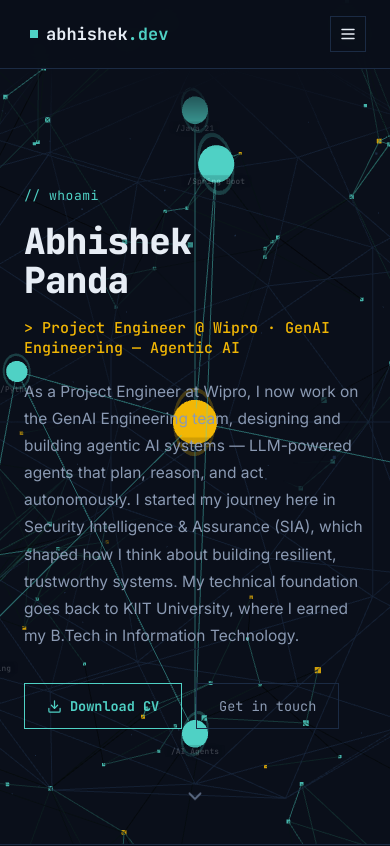
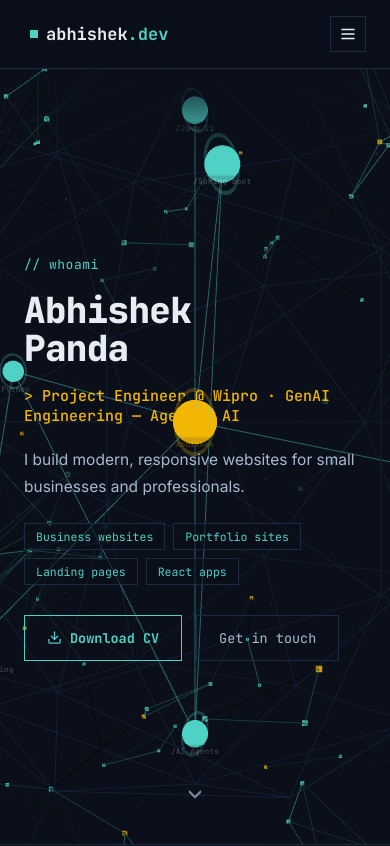
Before and after one commit to abhishekpanda2003/My-Portfolio, a React (Vite) app: page / in a window 390 px wide. Shown: the top 846 px of the page. Built offline with nearby package versions, Linux system fonts and the light colour scheme.

Commit message:
Patch Update

```diff
--- a/src/App.jsx
+++ b/src/App.jsx
@@ -1,13 +1,12 @@
 import { useEffect, useRef, useState } from "react";
 import * as THREE from "three";
 import {
-  Mail, Phone, Instagram, Linkedin, Twitter, MessageCircle,
+  Mail, Instagram, Linkedin, Twitter,
   Menu, X, Download, ChevronDown, GraduationCap, Briefcase,
 } from "lucide-react";
 
 import { C, MONO, SANS, HEADER_H, FONT_IMPORT } from "./theme";
 import { ErrorBoundary, TiltCard, Reveal, CommentHeader, SectionShell } from "./ui";
-import { useHashRoute, navigate, ROUTES } from "./useHashRoute";
 import { CARD3D_CSS } from "./Card3D";
 import ParticleField from "./ParticleField";
 import Projects from "./Projects";
@@ -44,7 +43,9 @@ const PROFILE = {
   degree: "B.Tech, Information Technology",
   age: calculateAge("2003-12-22"),
   email: "abhishekpanda2003@gmail.com",
-  phone: "+91 7383699772",
+  // one-line hero pitch — the full bio lives in the About section
+  pitch:
+    "I build modern, responsive websites for small businesses and professionals.",
   bioShort:
     "As a Project Engineer at Wipro, I now work on the GenAI Engineering team, designing and building agentic AI systems — LLM-powered agents that plan, reason, and act autonomously. I started my journey here in Security Intelligence & Assurance (SIA), which shaped how I think about building resilient, trustworthy systems. My technical foundation goes back to KIIT University, where I earned my B.Tech in Information Technology.",
   bioLong:
@@ -55,11 +56,20 @@ const PROFILE = {
     "I'm always looking to engage with fellow developers, AI engineers, and tech enthusiasts working on agents and applied GenAI. Feel free to reach out!",
 };
 
+// NOTE: the WhatsApp entry was removed because a wa.me link embeds the phone
+// number in its URL. Re-add it if you're happy publishing the number.
 const SOCIALS = [
   { icon: Instagram, url: "https://www.instagram.com/a.b.h.i._22/", label: "Instagram" },
   { icon: Twitter, url: "https://x.com/abp_2203", label: "Twitter" },
   { icon: Linkedin, url: "https://www.linkedin.com/in/abhishekpanda2003/", label: "LinkedIn" },
-  { icon: MessageCircle, url: "https://wa.me/7383699772", label: "WhatsApp" },
+];
+
+// what I'm available to build — shown as chips under the hero pitch
+const SERVICES = [
+  "Business websites",
+  "Portfolio sites",
+  "Landing pages",
+  "React apps",
 ];
 
 const EDUCATION = [
@@ -74,25 +84,22 @@ const EXPERIENCE = [
   { title: "On-Site Internship", org: "DataVision Software Solution Ltd", detail: "Hands-on backend & database work." },
 ];
 
-// order matters — index 0 is graph-center-adjacent to more nodes
 const SKILLS = [
-  { name: "Java (21)", group: "Backend", level: 85 },
-  { name: "Spring Boot", group: "Backend", level: 75 },
-  { name: "Python", group: "Language", level: 80 },
-  { name: "MySQL", group: "Database", level: 90 },
-  { name: "Prompt Engineering", group: "Agentic AI", level: 75 },
+  { name: "Java (21)", group: "Backend" },
+  { name: "Spring Boot", group: "Backend" },
+  { name: "Python", group: "Language" },
+  { name: "MySQL", group: "Database" },
+  { name: "Prompt Engineering", group: "Agentic AI" },
 ];
 
 // dedicated node set for the 3D hero graph
 const GRAPH_SKILLS = ["Java 21", "Spring Boot", "Python", "MySQL", "Prompt Engineering", "AI Agents"];
 
-/* Nav items. `page: true` routes to a standalone page instead of
-   scrolling to a section on the home page — which is why Projects
-   never shows up while scrolling the home page. */
+/* Nav items — every one scrolls to a section id on this single page. */
 const NAV = [
   { id: "home", label: "Home" },
   { id: "about", label: "About" },
-  { id: ROUTES.PROJECTS, label: "Projects", page: true },
+  { id: "projects", label: "Projects" },
   { id: "skills", label: "Skills" },
   { id: "contact", label: "Contact" },
 ];
@@ -306,9 +313,7 @@ function SkillGraph() {
 }
 
 /* ---------------------------------------------------------------
-   HOME PAGE — hero, about, skills, contact.
-   Projects deliberately lives on its own route, so it is not part
-   of this scroll flow.
+   HOME PAGE — hero, about, projects, skills, contact.
 --------------------------------------------------------------- */
 function Home({ scrollTo }) {
   const [formState, setFormState] = useState({ name: "", email: "", message: "" });
@@ -368,9 +373,29 @@ function Home({ scrollTo }) {
               &gt; {PROFILE.role} @ {PROFILE.company} · {PROFILE.domain}
             </p>
             <p style={{ color: C.muted, fontSize: 15.5, lineHeight: 1.75, marginTop: 20, maxWidth: 480 }}>
-              {PROFILE.bioShort}
+              {PROFILE.pitch}
             </p>
-            <div style={{ display: "flex", gap: 14, marginTop: 34, pointerEvents: "auto", flexWrap: "wrap" }}>
+
+            {/* what I'm available to build */}
+            <div style={{ display: "flex", gap: 8, marginTop: 22, flexWrap: "wrap", maxWidth: 500 }}>
+              {SERVICES.map((s) => (
+                <span
+                  key={s}
+                  style={{
+                    fontFamily: MONO,
+                    fontSize: 11.5,
+                    color: C.teal,
+                    border: `1px solid ${C.line}`,
+                    background: "rgba(10,15,26,0.55)",
+                    padding: "5px 11px",
+                  }}
+                >
+                  {s}
+                </span>
+              ))}
+            </div>
+
+            <div style={{ display: "flex", gap: 14, marginTop: 30, pointerEvents: "auto", flexWrap: "wrap" }}>
               <a className="cv-btn" href="https://docs.google.com/document/d/1_9myuwsSmQid2T5ee56AJ8-MoUfETkP8SFX7F3TJ72s/export?format=pdf" target="_blank" rel="noreferrer noopener" download="Abhishek-Panda-Resume.pdf" style={{ display: "inline-flex", alignItems: "center", gap: 8, background: "transparent", border: `1px solid ${C.teal}`, color: C.teal, padding: "13px 22px", fontFamily: MONO, fontSize: 13.5, fontWeight: 700, cursor: "pointer", transition: "all 0.2s", textDecoration: "none" }}>
                 <Download size={15} /> Download CV
               </a>
@@ -403,7 +428,6 @@ function Home({ scrollTo }) {
                   ["role", `${PROFILE.role} @ ${PROFILE.company}`],
                   ["degree", PROFILE.degree],
                   ["email", PROFILE.email],
-                  ["phone", PROFILE.phone],
                   ["age", PROFILE.age],
                 ].map(([k, v]) => (
                   <div key={k} style={{ display: "flex", justifyContent: "space-between", gap: 16, padding: "9px 0", borderBottom: `1px solid ${C.lineSoft}`, color: C.muted }}>
@@ -474,23 +498,20 @@ function Home({ scrollTo }) {
         </div>
       </SectionShell>
 
+      {/* PROJECTS */}
+      <Projects />
+
       {/* SKILLS */}
-      <SectionShell id="skills" alt>
+      <SectionShell id="skills">
         <Reveal>
           <CommentHeader title="Skills & Stack" />
         </Reveal>
-        <div style={{ display: "grid", gridTemplateColumns: "repeat(auto-fit, minmax(260px, 1fr))", gap: 18 }}>
+        <div style={{ display: "grid", gridTemplateColumns: "repeat(auto-fit, minmax(210px, 1fr))", gap: 16 }}>
           {SKILLS.map((s, i) => (
             <Reveal key={s.name} delay={i * 60}>
-              <TiltCard style={{ background: C.panel, border: `1px solid ${C.line}`, padding: "22px 22px 20px" }}>
-                <div style={{ display: "flex", justifyContent: "space-between", alignItems: "baseline", marginBottom: 4 }}>
-                  <span style={{ fontWeight: 700, fontSize: 15.5 }}>{s.name}</span>
-                  <span style={{ fontFamily: MONO, color: C.teal, fontSize: 13 }}>{s.level}%</span>
-                </div>
-                <div style={{ color: C.mutedDim, fontSize: 12, fontFamily: MONO, marginBottom: 14 }}>{s.group}</div>
-                <div style={{ height: 6, background: C.lineSoft, position: "relative", overflow: "hidden" }}>
-                  <div style={{ position: "absolute", inset: 0, width: `${s.level}%`, background: `linear-gradient(90deg, ${C.teal}, ${C.amber})` }} />
-                </div>
+              <TiltCard style={{ background: C.panel, border: `1px solid ${C.line}`, padding: "20px 20px 18px" }}>
+                <div style={{ fontWeight: 700, fontSize: 15.5 }}>{s.name}</div>
+                <div style={{ color: C.mutedDim, fontSize: 12, fontFamily: MONO, marginTop: 6 }}>{s.group}</div>
               </TiltCard>
             </Reveal>
           ))}
@@ -498,7 +519,7 @@ function Home({ scrollTo }) {
       </SectionShell>
 
       {/* CONTACT */}
-      <SectionShell id="contact">
+      <SectionShell id="contact" alt>
         <Reveal>
           <CommentHeader title="Contact Me" />
         </Reveal>
@@ -506,15 +527,6 @@ function Home({ scrollTo }) {
         <div className="contact-grid" style={{ display: "grid", gridTemplateColumns: "1fr 1.3fr", gap: 48, alignItems: "start" }}>
           <Reveal delay={80}>
             <div style={{ display: "flex", flexDirection: "column", gap: 14 }}>
-              <TiltCard style={{ background: C.panel, border: `1px solid ${C.line}`, padding: 22, display: "flex", gap: 16, alignItems: "center" }}>
-                <div style={{ width: 42, height: 42, border: `1px solid ${C.teal}`, display: "flex", alignItems: "center", justifyContent: "center", flexShrink: 0 }}>
-                  <Phone size={18} color={C.teal} />
-                </div>
-                <div>
-                  <div style={{ fontSize: 12, color: C.mutedDim, fontFamily: MONO }}>CALL US ON</div>
-                  <a href={`tel:${PROFILE.phone.replace(/\s/g, "")}`} style={{ fontSize: 15, fontWeight: 600, textDecoration: "none" }}>{PROFILE.phone}</a>
-                </div>
-              </TiltCard>
               <TiltCard style={{ background: C.panel, border: `1px solid ${C.line}`, padding: 22, display: "flex", gap: 16, alignItems: "center" }}>
                 <div style={{ width: 42, height: 42, border: `1px solid ${C.amber}`, display: "flex", alignItems: "center", justifyContent: "center", flexShrink: 0 }}>
                   <Mail size={18} color={C.amber} />
@@ -568,62 +580,22 @@ function Home({ scrollTo }) {
 }
 
 /* ---------------------------------------------------------------
-   ROOT — global styles, header, route switch, footer
+   ROOT — global styles, header, page, footer.
+   Single page: every nav item scrolls to a section.
 --------------------------------------------------------------- */
 export default function Portfolio() {
-  const route = useHashRoute();
   const [menuOpen, setMenuOpen] = useState(false);
-
-  // when a nav item targets a home section while we're on another page,
-  // remember it and scroll once the home page has mounted
-  const pendingScroll = useRef(null);
-
-  useEffect(() => {
-    if (route !== ROUTES.HOME) {
-      window.scrollTo({ top: 0 });
-      return;
-    }
-    const id = pendingScroll.current;
-    pendingScroll.current = null;
-    if (!id) return;
-    // wait a frame so the home sections exist in the DOM
-    const raf = requestAnimationFrame(() => {
-      document.getElementById(id)?.scrollIntoView({ behavior: "smooth" });
-    });
-    return () => cancelAnimationFrame(raf);
-  }, [route]);
 
   const scrollTo = (id) => {
     setMenuOpen(false);
+    // the hero already reserves header height, so send it to the very top
+    // instead of leaving a header-sized band above it
+    if (id === "home") {
+      window.scrollTo({ top: 0, behavior: "smooth" });
+      return;
+    }
     document.getElementById(id)?.scrollIntoView({ behavior: "smooth" });
   };
-
-  const handleNav = (item) => {
-    setMenuOpen(false);
-    if (item.page) {
-      navigate(item.id);
-      return;
-    }
-    if (route !== ROUTES.HOME) {
-      pendingScroll.current = item.id;
-      navigate(ROUTES.HOME);
-      return;
-    }
-    document.getElementById(item.id)?.scrollIntoView({ behavior: "smooth" });
-  };
-
-  const goHome = () => {
-    setMenuOpen(false);
-    if (route !== ROUTES.HOME) {
-      pendingScroll.current = "home";
-      navigate(ROUTES.HOME);
-      return;
-    }
-    document.getElementById("home")?.scrollIntoView({ behavior: "smooth" });
-  };
-
-  // only standalone pages get a persistent active state; home sections don't
-  const isActive = (item) => Boolean(item.page) && route === item.id;
 
   return (
     <div style={{ background: C.bg, color: C.text, fontFamily: SANS, minHeight: "100vh" }}>
@@ -651,11 +623,9 @@ export default function Portfolio() {
         input:focus, textarea:focus { outline: 2px solid ${C.teal}; outline-offset: 2px; }
         ::selection { background: ${C.teal}; color: ${C.bg}; }
         .nav-link:hover { color: ${C.teal} !important; }
-        .nav-link.is-active { color: ${C.teal} !important; }
         .social-btn:hover { border-color: ${C.teal} !important; color: ${C.teal} !important; transform: translateY(-2px); }
         .cv-btn:hover { background: ${C.teal} !important; color: ${C.bg} !important; }
         .submit-btn:hover { background: ${C.amber} !important; border-color: ${C.amber} !important; color: ${C.bg} !important; }
-        .back-link:hover { color: ${C.teal} !important; }
         .filter-chip:not(.is-active):hover { border-color: ${C.teal} !important; color: ${C.teal} !important; }
         .project-link:hover { border-color: ${C.teal} !important; color: ${C.teal} !important; transform: translateY(-2px); }
         @keyframes bounce {
@@ -672,14 +642,14 @@ export default function Portfolio() {
       {/* NAV */}
       <header style={{ position: "fixed", top: 0, left: 0, right: 0, zIndex: 50, background: "rgba(10,15,26,0.95)", backdropFilter: "blur(10px)", borderBottom: `1px solid ${C.line}` }}>
         <div style={{ maxWidth: 1100, margin: "0 auto", padding: "16px 24px", display: "flex", alignItems: "center", justifyContent: "space-between" }}>
-          <button onClick={goHome} style={{ background: "none", border: "none", cursor: "pointer", display: "flex", alignItems: "center", gap: 8 }}>
+          <button onClick={() => scrollTo("home")} style={{ background: "none", border: "none", cursor: "pointer", display: "flex", alignItems: "center", gap: 8 }}>
             <span style={{ width: 8, height: 8, background: C.teal, display: "inline-block" }} />
             <span style={{ fontFamily: MONO, fontWeight: 700, fontSize: 17, color: C.text }}>abhishek<span style={{ color: C.teal }}>.dev</span></span>
           </button>
 
           <nav className="desktop-nav" style={{ display: "flex", gap: 32 }}>
             {NAV.map((item) => (
-              <button key={item.id} className={`nav-link${isActive(item) ? " is-active" : ""}`} onClick={() => handleNav(item)}
+              <button key={item.id} className="nav-link" onClick={() => scrollTo(item.id)}
                 style={{ background: "none", border: "none", cursor: "pointer", fontFamily: MONO, fontSize: 13, color: C.muted, letterSpacing: "0.03em" }}>
                 {item.label}
               </button>
@@ -693,7 +663,7 @@ export default function Portfolio() {
         {menuOpen && (
           <div style={{ borderTop: `1px solid ${C.line}`, padding: "12px 24px", display: "flex", flexDirection: "column", gap: 4 }}>
             {NAV.map((item) => (
-              <button key={item.id} className={`nav-link${isActive(item) ? " is-active" : ""}`} onClick={() => handleNav(item)} style={{ textAlign: "left", background: "none", border: "none", padding: "10px 0", color: C.muted, fontFamily: MONO, fontSize: 14, cursor: "pointer" }}>
+              <button key={item.id} className="nav-link" onClick={() => scrollTo(item.id)} style={{ textAlign: "left", background: "none", border: "none", padding: "10px 0", color: C.muted, fontFamily: MONO, fontSize: 14, cursor: "pointer" }}>
                 {item.label}
               </button>
             ))}
@@ -701,13 +671,12 @@ export default function Portfolio() {
         )}
       </header>
 
-      {/* ROUTED PAGE */}
       <ErrorBoundary fallback={<div style={{ padding: `${HEADER_H + 80}px 24px`, textAlign: "center", fontFamily: MONO, color: C.muted }}>Something went wrong loading this page.</div>}>
-        {route === ROUTES.PROJECTS ? <Projects /> : <Home scrollTo={scrollTo} />}
+        <Home scrollTo={scrollTo} />
       </ErrorBoundary>
 
-      {/* position/z-index keeps the footer above the Projects page's fixed
-          particle backdrop, while its transparent background lets it show through */}
+      {/* position/z-index keeps the footer above the fixed particle backdrop,
+          while its transparent background lets it show through */}
       <footer style={{ position: "relative", zIndex: 1, borderTop: `1px solid ${C.line}`, padding: "28px 24px", textAlign: "center", fontFamily: MONO, fontSize: 12.5, color: C.mutedDim }}>
         © {new Date().getFullYear()} Abhishek Panda — built with React &amp; three.js
       </footer>
--- a/src/Projects.jsx
+++ b/src/Projects.jsx
@@ -1,10 +1,8 @@
 import { useMemo, useState } from "react";
-import { ArrowLeft, Github, ExternalLink, Star, Folder } from "lucide-react";
-import { C, MONO, HEADER_H } from "./theme";
-import { Reveal, BlueprintGrid, ErrorBoundary } from "./ui";
+import { Github, ExternalLink, Star, Folder } from "lucide-react";
+import { C, MONO } from "./theme";
+import { Reveal, SectionShell, CommentHeader } from "./ui";
 import { Card3D, CardLayer } from "./Card3D";
-import ParticleField from "./ParticleField";
-import { navigate, ROUTES } from "./useHashRoute";
 
 /* ---------------------------------------------------------------
    PROJECT DATA
@@ -28,58 +26,7 @@ import { navigate, ROUTES } from "./useHashRoute";
      featured  — true renders the card with the teal accent border
 --------------------------------------------------------------- */
 export const PROJECTS = [
-  {
-    title: "Agentic Task Orchestrator",
-    tagline: "Multi-step LLM agent with tool use and guardrails",
-    detail:
-      "An agent runtime that decomposes a goal into steps, calls tools to execute them, and validates each result before moving on. Includes retry policies and an evaluation harness for measuring task completion rates.",
-    tech: ["Python", "LLM APIs", "Prompt Engineering"],
-    group: "Agentic AI",
-    year: "2025",
-    status: "In progress",
-    repo: "",
-    demo: "",
-    featured: true,
-  },
-  {
-    title: "Spring Boot REST Platform",
-    tagline: "Production-shaped backend service template",
-    detail:
-      "A layered Spring Boot service with JWT auth, request validation, structured error handling, and a normalized MySQL schema with indexed queries and migrations.",
-    tech: ["Java 21", "Spring Boot", "MySQL"],
-    group: "Backend",
-    year: "2025",
-    status: "Live",
-    repo: "",
-    demo: "",
-    featured: false,
-  },
-  {
-    title: "Real-Time Data Pipeline",
-    tagline: "Event ingestion with integrity guarantees",
-    detail:
-      "Streaming ingestion service focused on throughput and correctness — idempotent writes, backpressure handling, and a replayable event log so no record is lost on failure.",
-    tech: ["Java 21", "MySQL", "REST"],
-    group: "Backend",
-    year: "2024",
-    status: "Archived",
-    repo: "",
-    demo: "",
-    featured: false,
-  },
-  {
-    title: "Retrieval-Augmented Q&A",
-    tagline: "Grounded answers over a private document set",
-    detail:
-      "Document chunking, embedding, and retrieval layered under an LLM so answers cite their sources. Built to compare retrieval strategies against a fixed evaluation set.",
-    tech: ["Python", "Embeddings", "Prompt Engineering"],
-    group: "Agentic AI",
-    year: "2025",
-    status: "In progress",
-    repo: "",
-    demo: "",
-    featured: false,
-  },
+
   {
     title: "This Portfolio",
     tagline: "React + Vite site with a custom Three.js skill graph",
@@ -102,8 +49,8 @@ const STATUS_COLOR = {
 };
 
 /* ---------------------------------------------------------------
-   PROJECTS PAGE — rendered as its own route (#/projects), NOT as a
-   section of the home page, so it never appears while scrolling.
+   PROJECTS SECTION — part of the home page scroll flow, sitting
+   between About and Skills.
 --------------------------------------------------------------- */
 export default function Projects() {
   const [filter, setFilter] = useState("All");
@@ -119,54 +66,18 @@ export default function Projects() {
   );
 
   return (
-    <main style={{ paddingTop: HEADER_H, position: "relative", background: C.bg }}>
-      {/* interactive 3D constellation, behind everything on this page */}
-      <ErrorBoundary fallback={null}>
-        <ParticleField />
-      </ErrorBoundary>
+    <SectionShell id="projects" alt>
+      <Reveal>
+        <CommentHeader title="Projects" />
+      </Reveal>
 
-      {/* PAGE HEADER */}
-      <section
-        style={{
-          position: "relative",
-          zIndex: 1,
-          padding: "32px 24px 56px",
-          overflow: "hidden",
-        }}
-      >
-        <BlueprintGrid opacity={0.22} />
-        <div style={{ position: "relative", maxWidth: 1100, margin: "0 auto" }}>
-          <button
-            onClick={() => navigate(ROUTES.HOME)}
-            className="back-link"
-            style={{
-              display: "inline-flex", alignItems: "center", gap: 8, background: "none",
-              border: "none", padding: 0, marginBottom: 26, cursor: "pointer",
-              fontFamily: MONO, fontSize: 13, color: C.mutedDim, transition: "color 0.2s",
-            }}
-          >
-            <ArrowLeft size={15} /> Back to home
-          </button>
-
-          <h1
-            style={{
-              fontFamily: MONO,
-              fontSize: "clamp(34px, 5.5vw, 54px)",
-              fontWeight: 800,
-              margin: 0,
-              letterSpacing: "-0.02em",
-              color: C.text,
-            }}
-          >
-            Projects
-          </h1>
-          <div style={{ width: 56, height: 3, background: C.teal, marginTop: 16 }} />
+      <Reveal delay={60}>
         <p
           style={{
             color: C.muted,
             fontSize: 15.5,
             lineHeight: 1.75,
-              marginTop: 22,
+            marginTop: -14,
             maxWidth: 620,
           }}
         >
@@ -176,7 +87,7 @@ export default function Projects() {
         </p>
 
         {/* FILTER CHIPS */}
-          <div style={{ display: "flex", gap: 10, marginTop: 32, flexWrap: "wrap" }}>
+        <div style={{ display: "flex", gap: 10, marginTop: 28, marginBottom: 34, flexWrap: "wrap" }}>
           {groups.map((g) => {
             const active = g === filter;
             return (
@@ -204,20 +115,11 @@ export default function Projects() {
             );
           })}
         </div>
-        </div>
-      </section>
+      </Reveal>
 
-      {/* PROJECT GRID */}
-      <section
-        style={{
-          position: "relative",
-          zIndex: 1,
-          padding: "10px 24px 110px",
-          overflow: "hidden",
-        }}
-      >
-        <div style={{ position: "relative", maxWidth: 1100, margin: "0 auto" }}>
+      <div>
           <div
+            className="projects-grid"
             style={{
               display: "grid",
               gridTemplateColumns: "repeat(auto-fill, minmax(320px, 1fr))",
@@ -332,7 +234,6 @@ export default function Projects() {
             </p>
           )}
       </div>
-      </section>
-    </main>
+    </SectionShell>
   );
 }
--- a/src/ui.jsx
+++ b/src/ui.jsx
@@ -147,7 +147,10 @@ export function SectionShell({ id, children, alt, style }) {
         // z-index keeps section content above the fixed particle backdrop;
         // backgrounds are see-through so the constellation shows behind them
         zIndex: 1,
-        padding: "110px 24px",
+        // Asymmetric on purpose: the small top pad is what you see right under
+        // the fixed header after clicking a nav link, so it stays tight; the
+        // large bottom pad keeps sections apart while free-scrolling.
+        padding: "44px 24px 96px",
         background: alt ? "rgba(12, 20, 32, 0.72)" : "transparent",
         borderTop: `1px solid ${C.line}`,
         overflow: "hidden",
--- a/src/useHashRoute.js
+++ /dev/null
@@ -1,45 +0,0 @@
-import { useEffect, useState } from "react";
-
-/* ---------------------------------------------------------------
-   MINIMAL HASH ROUTER
-
-   Why hash routing and not react-router / history API?
-   This site is deployed as a purely static bundle (Vercel today,
-   GitHub Pages supported via VITE_BASE). Path-based routes like
-   "/projects" would 404 on a hard refresh unless the host is
-   configured to rewrite every unknown path to index.html. A hash
-   route ("#/projects") is never sent to the server, so deep links
-   and refreshes work everywhere with zero host config and zero
-   extra dependencies.
---------------------------------------------------------------- */
-
-export const ROUTES = { HOME: "home", PROJECTS: "projects" };
-
-const readRoute = () => {
-  // "#/projects" -> "projects";  "" | "#" | "#/" -> "home"
-  const raw = window.location.hash.replace(/^#\/?/, "").split(/[?&]/)[0];
-  return raw === ROUTES.PROJECTS ? ROUTES.PROJECTS : ROUTES.HOME;
-};
-
-/** Navigate to a route. Setting the hash fires `hashchange`. */
-export function navigate(route) {
-  const next = route === ROUTES.HOME ? "#/" : `#/${route}`;
-  if (window.location.hash !== next) {
-    window.location.hash = next;
-  }
-}
-
-/** Current route, kept in sync with back/forward buttons and deep links. */
-export function useHashRoute() {
-  const [route, setRoute] = useState(readRoute);
-
-  useEffect(() => {
-    const onHashChange = () => setRoute(readRoute());
-    window.addEventListener("hashchange", onHashChange);
-    // catch a hash that changed between first render and effect running
-    onHashChange();
-    return () => window.removeEventListener("hashchange", onHashChange);
-  }, []);
-
-  return route;
-}
```
Also changed, not shown: src/theme.js (+5 -2 lines), 1 other file (tests, documents, lock files or other folders). Lines whose indentation alone changed are shown as unchanged.
